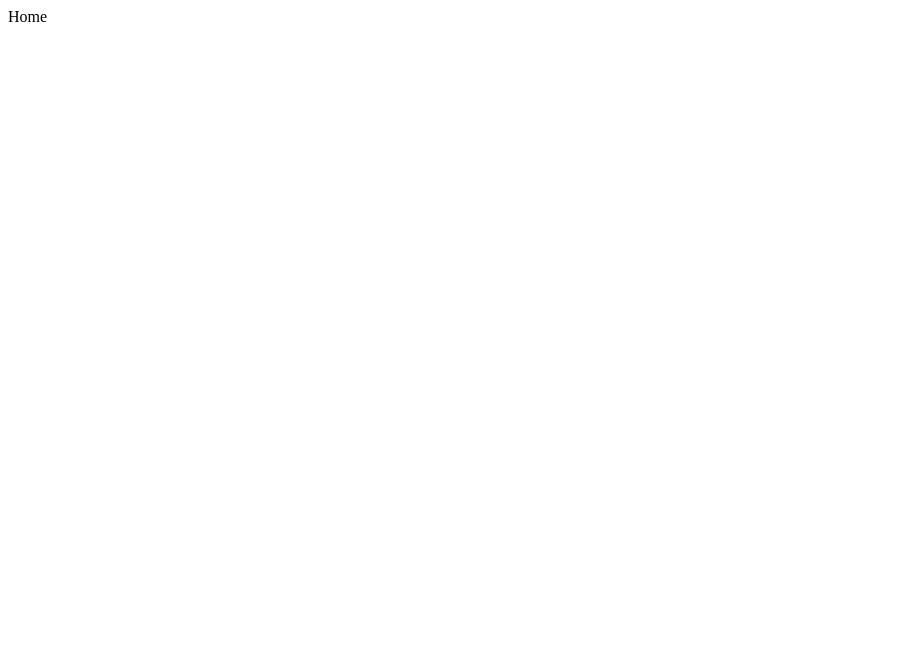
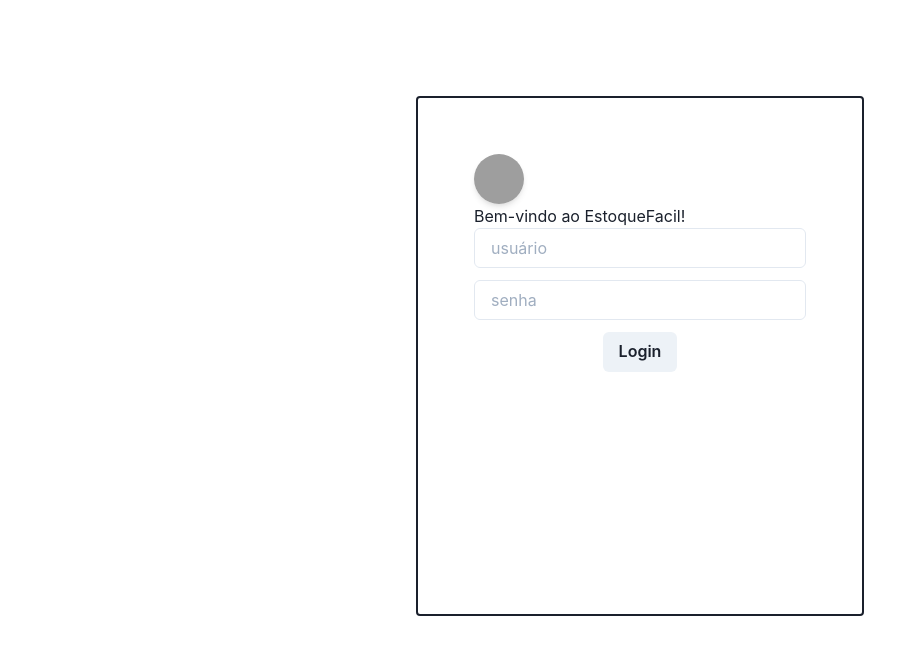
Before and after one commit to nathaliebsl/flowtalents-desafio2, a Next.js app: page / in a window 1280 px wide. Shown: the top 654 px of the page, without its empty margins (0-919 px from the left). Built offline with nearby package versions, Linux system fonts and the light colour scheme; grey boxes are pictures that could not be loaded.

Commit message:
add Home

```diff
--- /dev/null
+++ b/components/FormularioLogin/FormularioLogin.jsx
@@ -0,0 +1,69 @@
+import React from "react";
+import {
+  Flex,
+  Box,
+  Text,
+  Container,
+  Input,
+  Stack,
+  InputGroup,
+  Button,
+  Image,
+} from "@chakra-ui/react";
+
+function FormularioLogin() {
+  return (
+    <Flex align="center" wrap="wrap">
+      <Container
+        margin="auto"
+        display="flex"
+        flex=""
+        centerContent="true"
+        position="center"
+      >
+        <Container
+          position="center"
+          p="14"
+          margin="24"
+          position="fixed"
+          display="block"
+          border="2px"
+          borderRadius="base"
+          borderStyle="solid"
+          maxW="md"
+          minW="sm"
+          w="65%"
+          h="65%"
+
+        >
+          <Image
+
+            borderRadius="full"
+            boxShadow="md"
+            boxSize="50px"
+            src="https://www.flaticon.com/svg/vstatic/svg/295/295128.svg?token=exp=1612300312~hmac=632d9c8c9109180c57e9dd001095696c"
+            alt="login vector"
+          />
+          Bem-vindo ao EstoqueFacil!
+          <Stack h="auto" w="auto" justify="center" align="center" spacing={3}>
+            <InputGroup>
+              <Input
+                isRequired="true"
+                box-sizing="content-box"
+                type="user"
+                placeholder="usuário"
+              />
+            </InputGroup>
+
+            <InputGroup>
+              <Input isRequired="true" type="senha" placeholder="senha" />
+            </InputGroup>
+            <Button onCLick="">Login</Button>
+          </Stack>
+        </Container>
+      </Container>
+    </Flex>
+  );
+}
+
+export default FormularioLogin;
--- /dev/null
+++ b/components/FormularioLogin/FormularioLogin2.jsx
@@ -0,0 +1,23 @@
+import React from "react";
+import { Box, Container} from "@material-ui/core"
+
+
+function FormularioLogin2() {
+  return (
+      <>
+        <Container
+            maxWidth="xl"
+            style={{backgroundColor: "black"}}
+
+
+        ><Box maxWidth="50%" component="div" style={{border: "2px", backgroundColor: 'white', height: '50vh', borderRadius: "3px" }} />
+
+
+        </Container>
+
+
+ </>
+  );
+}
+
+export default FormularioLogin2;
--- a/package.json
+++ b/package.json
@@ -19,6 +19,12 @@
   },
   "homepage": "https://github.com/nathaliebsl/flowtalents-desafio2#readme",
   "dependencies": {
+    "@chakra-ui/icons": "^1.0.4",
+    "@chakra-ui/react": "^1.2.1",
+    "@emotion/react": "^11.1.4",
+    "@emotion/styled": "^11.0.0",
+    "@material-ui/core": "^4.11.3",
+    "framer-motion": "^3.3.0-beta.22",
     "next": "^10.0.6",
     "react": "^17.0.1",
     "react-dom": "^17.0.1"
--- /dev/null
+++ b/pages/_app.js
@@ -0,0 +1,16 @@
+import React from "react";
+import {
+  ChakraProvider
+} from "@chakra-ui/react";
+import FormularioLogin from "../components/FormularioLogin/FormularioLogin";
+import FormularioLogin2 from "../components/FormularioLogin/FormularioLogin2"
+
+function Home() {
+  return (
+    <ChakraProvider>
+      <FormularioLogin />
+    </ChakraProvider>
+  );
+}
+
+export default Home;
--- a/pages/index.js
+++ b/pages/index.js
@@ -1,5 +1,4 @@
-function Home() {
-    return <div>Home</div>
-}
+import Home from "./_app";
+
 
 export default Home;
```
Also changed, not shown: pages/usuario.js (added, +10 -0 lines), assets/img/estoque.png (added), components/ControleEstoquesUser/ControleEstoquesUser.jsx (added), 1 other file (tests, documents, lock files or other folders).
